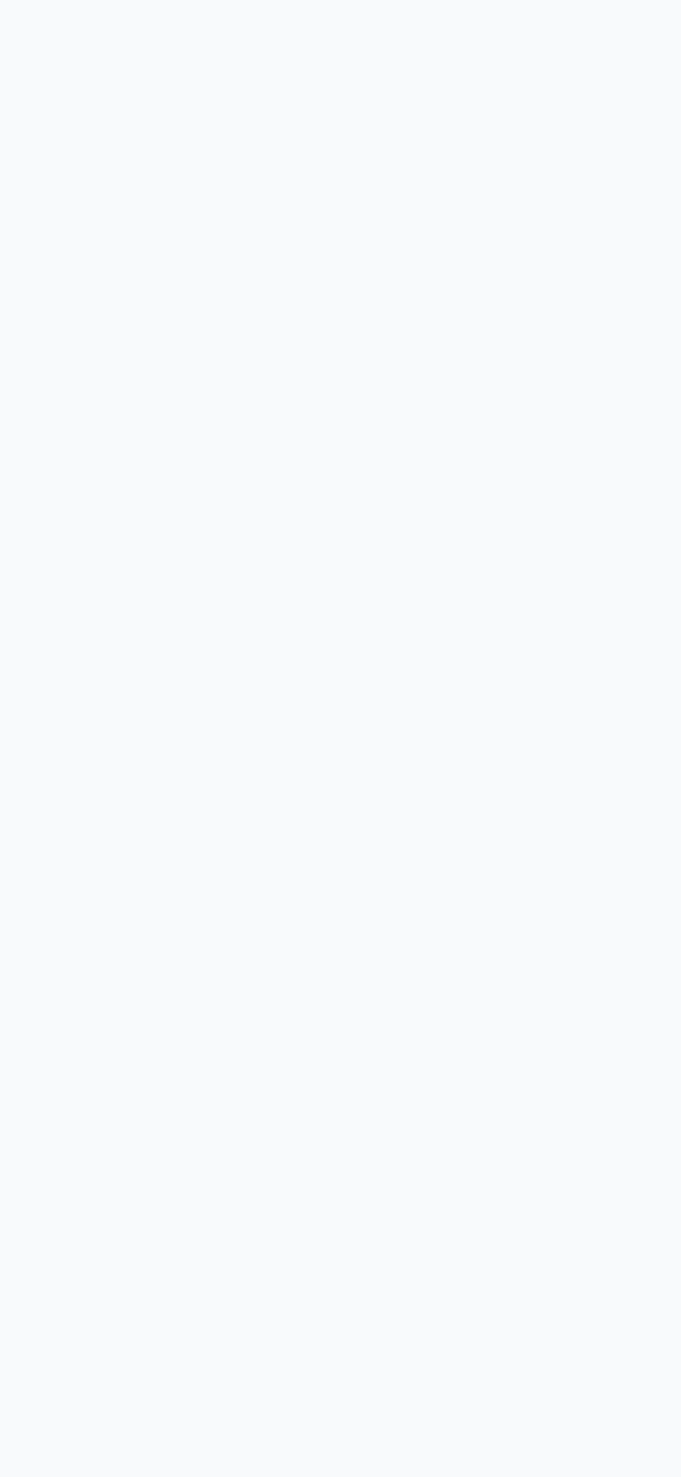
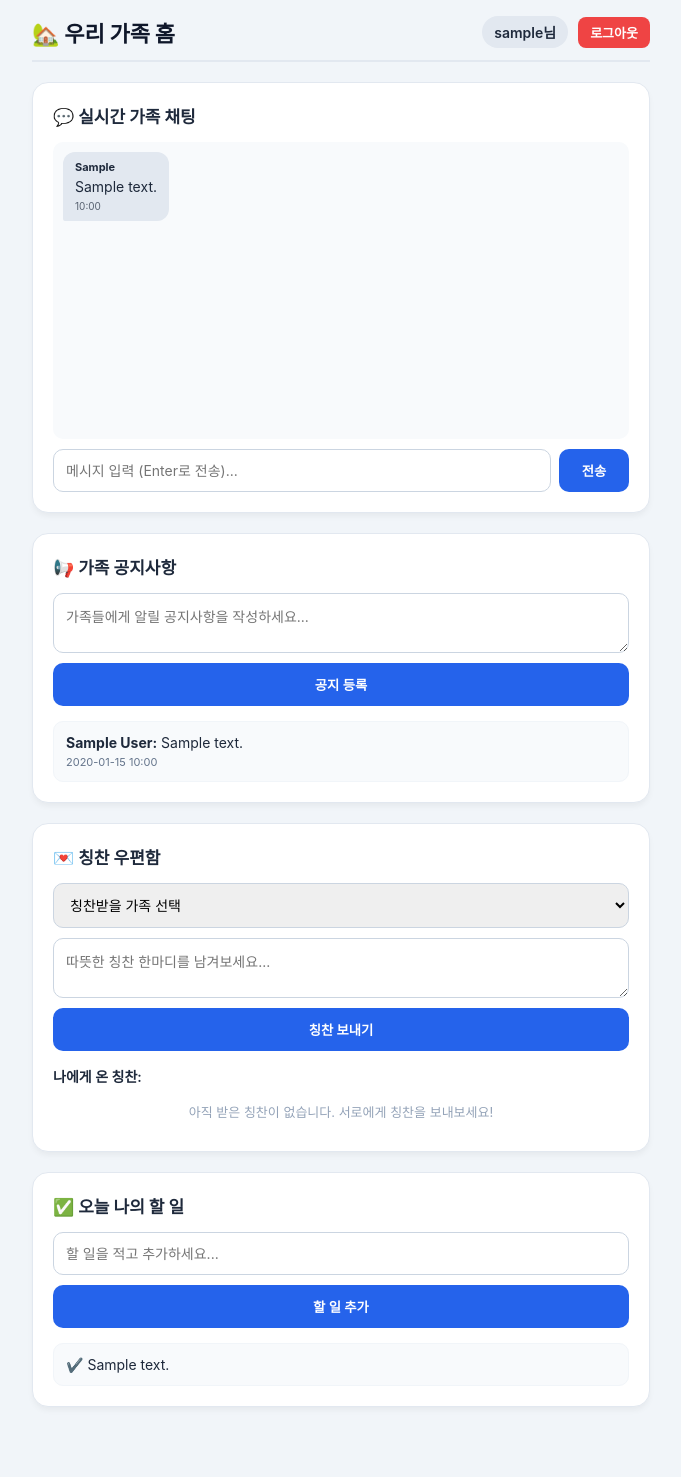
Before and after one commit to wonhee0602-cmyk/family-hub, a Flask app: page / in a window 1280 px wide. Before the commit the part shown is empty. Shown: the whole page, without its empty margins (299-980 px from the left). Before the commit the page ends 800 px from the top, so only its background shows below. Run offline with Flask 3, Linux system fonts and the light colour scheme; a user stored in the database is signed in; tables that the repository leaves empty hold one stand-in row (values such as "Sample post").

Commit message:
Update index.html

```diff
--- a/templates/index.html
+++ b/templates/index.html
@@ -1,52 +1,180 @@
 <!DOCTYPE html>
 <html lang="ko">
 <head>
-    <meta charset="UTF-8">
-    <meta name="viewport" content="width=device-width, initial-scale=1.0">
-    <title>우리 가족 홈</title>
+  <meta charset="UTF-8">
+  <meta name="viewport" content="width=device-width, initial-scale=1.0">
+  <title>우리 가족 홈</title>
+  <link rel="manifest" href="/static/manifest.json">
+  <meta name="theme-color" content="#2563eb">
+  <link rel="stylesheet" href="https://cdnjs.cloudflare.com/ajax/libs/font-awesome/6.4.0/css/all.min.css">
+  <style>
+    * { box-sizing: border-box; margin: 0; padding: 0; font-family: -apple-system, BlinkMacSystemFont, "Segoe UI", Roboto, sans-serif; }
+    body { background: #f1f5f9; color: #1e293b; padding: 16px; max-width: 650px; margin: 0 auto; padding-bottom: 50px; }
 
-    <link rel="manifest" href="{{ url_for('static', filename='manifest.json') }}">
-    <meta name="theme-color" content="#2563eb">
-    <link rel="apple-touch-icon" href="https://cdn-icons-png.flaticon.com/512/619/619153.png">
+    header { display: flex; justify-content: space-between; align-items: center; margin-bottom: 20px; padding-bottom: 12px; border-bottom: 2px solid #e2e8f0; }
+    .brand-title { font-size: 22px; font-weight: 800; color: #0f172a; display: flex; align-items: center; gap: 8px; }
+    .user-info { display: flex; align-items: center; gap: 10px; }
+    .badge-name { background: #e2e8f0; padding: 6px 12px; border-radius: 20px; font-size: 14px; font-weight: 600; }
+    .btn-logout { background: #ef4444; color: white; border: none; padding: 6px 12px; border-radius: 8px; font-size: 13px; font-weight: 600; cursor: pointer; text-decoration: none; }
 
-    <style>
-        * { box-sizing: border-box; margin: 0; padding: 0; font-family: -apple-system, BlinkMacSystemFont, "Segoe UI", Roboto, sans-serif; }
-        body { background: #f8fafc; color: #1e293b; padding: 20px 16px; max-width: 600px; margin: 0 auto; }
+    .card { background: white; border-radius: 16px; padding: 20px; margin-bottom: 20px; box-shadow: 0 4px 6px -1px rgba(0,0,0,0.05); border: 1px solid #e2e8f0; }
+    .card h2 { font-size: 17px; margin-bottom: 14px; display: flex; align-items: center; gap: 8px; color: #1e293b; }
 
-        header { display: flex; justify-content: space-between; align-items: center; margin-bottom: 24px; padding-bottom: 12px; border-bottom: 2px solid #e2e8f0; position: relative; }
+    form { display: flex; flex-direction: column; gap: 10px; margin-bottom: 15px; }
+    input[type="text"], textarea, select { width: 100%; padding: 12px; border: 1px solid #cbd5e1; border-radius: 10px; font-size: 14px; outline: none; }
+    input[type="text"]:focus, textarea:focus, select:focus { border-color: #2563eb; }
+    button.action-btn { background: #2563eb; color: white; border: none; padding: 12px; border-radius: 10px; font-weight: 600; cursor: pointer; }
 
-        .brand-title { font-size: 20px; font-weight: 800; color: #0f172a; cursor: pointer; display: flex; align-items: center; gap: 6px; padding: 4px 8px; border-radius: 8px; transition: background 0.2s; user-select: none; }
-        .brand-title:hover { background: #e2e8f0; }
+    .item-list { list-style: none; display: flex; flex-direction: column; gap: 8px; }
+    .item { background: #f8fafc; padding: 12px; border-radius: 10px; font-size: 14px; border: 1px solid #f1f5f9; }
+    .item-meta { font-size: 11px; color: #64748b; margin-top: 4px; }
+    .empty-text { font-size: 13px; color: #94a3b8; text-align: center; padding: 10px 0; }
 
-        .nav-right { display: flex; align-items: center; gap: 10px; }
+    /* 실시간 채팅 박스 */
+    .chat-container { display: flex; flex-direction: column; height: 350px; }
+    .chat-messages { flex: 1; overflow-y: auto; padding: 10px; background: #f8fafc; border-radius: 10px; display: flex; flex-direction: column; gap: 8px; margin-bottom: 10px; }
+    .chat-bubble { max-width: 80%; padding: 8px 12px; border-radius: 12px; font-size: 14px; line-height: 1.4; }
+    .chat-bubble.mine { align-self: flex-end; background: #2563eb; color: white; border-bottom-right-radius: 2px; }
+    .chat-bubble.other { align-self: flex-start; background: #e2e8f0; color: #1e293b; border-bottom-left-radius: 2px; }
+    .chat-meta { font-size: 10px; opacity: 0.7; margin-top: 2px; }
+    .chat-input-row { display: flex; gap: 8px; }
+    .chat-input-row input { flex: 1; }
+  </style>
+</head>
+<body>
 
-        .icon-btn { position: relative; background: none; border: none; font-size: 24px; cursor: pointer; padding: 4px; display: flex; align-items: center; }
-        .mail-badge { position: absolute; top: 0; right: -4px; background: #ef4444; color: white; border-radius: 50%; font-size: 11px; font-weight: bold; width: 18px; height: 18px; display: flex; align-items: center; justify-content: center; }
+  <header>
+    <div class="brand-title">🏡 우리 가족 홈</div>
+    <div class="user-info">
+      <span class="badge-name">{{ user.username }}님</span>
+      <a href="/logout" class="btn-logout">로그아웃</a>
+    </div>
+  </header>
 
-        .user-dropdown-container { position: relative; }
-        .user-btn { background: #e2e8f0; color: #1e293b; border: 1px solid #cbd5e1; border-radius: 20px; padding: 6px 14px; font-size: 14px; font-weight: bold; cursor: pointer; display: flex; align-items: center; gap: 5px; }
-        .user-btn:hover { background: #cbd5e1; }
-        .dropdown-menu { display: none; position: absolute; right: 0; top: 38px; background: white; border: 1px solid #e2e8f0; border-radius: 12px; box-shadow: 0 10px 25px rgba(0,0,0,0.12); width: 160px; z-index: 50; overflow: hidden; }
-        .dropdown-menu.active { display: block; }
-        .dropdown-item { padding: 12px 14px; font-size: 14px; color: #334155; display: flex; align-items: center; gap: 8px; cursor: pointer; text-decoration: none; border-bottom: 1px solid #f1f5f9; }
-        .dropdown-item:last-child { border-bottom: none; }
-        .dropdown-item:hover { background: #f8fafc; color: #0f172a; }
-        .dropdown-item.logout { color: #ef4444; }
+  <!-- 실시간 가족 단톡방 -->
+  <div class="card">
+    <h2>💬 실시간 가족 채팅</h2>
+    <div class="chat-container">
+      <div class="chat-messages" id="chatList">
+        {% for chat in chat_messages %}
+          <div class="chat-bubble {% if chat.sender == user.username %}mine{% else %}other{% endif %}">
+            {% if chat.sender != user.username %}<div style="font-size:11px; font-weight:bold; margin-bottom:2px;">{{ chat.sender }}</div>{% endif %}
+            <div>{{ chat.message }}</div>
+            <div class="chat-meta">{{ chat.created_at.strftime('%H:%M') }}</div>
+          </div>
+        {% endfor %}
+      </div>
+      <div class="chat-input-row">
+        <input type="text" id="chatInput" placeholder="메시지 입력 (Enter로 전송)..." onkeypress="if(event.key==='Enter') sendChat()">
+        <button class="action-btn" onclick="sendChat()" style="width:70px;">전송</button>
+      </div>
+    </div>
+  </div>
 
-        .card { background: white; border-radius: 14px; padding: 18px; margin-bottom: 20px; box-shadow: 0 2px 8px rgba(0,0,0,0.04); border: 1px solid #e2e8f0; }
-        .card h2 { font-size: 16px; margin-bottom: 12px; display: flex; align-items: center; gap: 6px; }
-        form { display: flex; flex-direction: column; gap: 8px; margin-bottom: 14px; }
-        input[type="text"], textarea, select { width: 100%; padding: 10px 12px; border: 1px solid #cbd5e1; border-radius: 8px; font-size: 14px; outline: none; }
-        input[type="text"]:focus, textarea:focus, select:focus { border-color: #2563eb; }
-        textarea { resize: vertical; min-height: 60px; }
-        button.action-btn { background: #2563eb; color: white; border: none; padding: 10px; border-radius: 8px; font-weight: 600; cursor: pointer; font-size: 14px; }
-        button.action-btn:hover { background: #1d4ed8; }
+  <!-- 공지사항 -->
+  <div class="card">
+    <h2>📢 가족 공지사항</h2>
+    <form action="/add_notice" method="POST">
+      <textarea name="content" rows="2" placeholder="가족들에게 알릴 공지사항을 작성하세요..." required></textarea>
+      <button type="submit" class="action-btn">공지 등록</button>
+    </form>
+    <ul class="item-list" id="noticeList">
+      {% for notice in notices %}
+        <li class="item">
+          <strong>{{ notice.author }}:</strong> {{ notice.content }}
+          <div class="item-meta">{{ notice.created_at.strftime('%Y-%m-%d %H:%M') }}</div>
+        </li>
+      {% else %}
+        <div class="empty-text">등록된 공지가 없습니다.</div>
+      {% endfor %}
+    </ul>
+  </div>
 
-        .item-list { list-style: none; display: flex; flex-direction: column; gap: 8px; }
-        .item { background: #f1f5f9; padding: 10px 12px; border-radius: 8px; font-size: 14px; line-height: 1.4; }
-        .item-meta { font-size: 11px; color: #64748b; margin-top: 4px; display: block; }
-        .empty-text { font-size: 13px; color: #94a3b8; text-align: center; padding: 8px 0; }
+  <!-- 칭찬 우편함 -->
+  <div class="card">
+    <h2>💌 칭찬 우편함</h2>
+    <form action="/add_praise" method="POST">
+      <select name="receiver" required>
+        <option value="">칭찬받을 가족 선택</option>
+        {% for u in all_users %}
+          {% if u.username != user.username %}
+            <option value="{{ u.username }}">{{ u.username }}</option>
+          {% endif %}
+        {% endfor %}
+      </select>
+      <textarea name="content" rows="2" placeholder="따뜻한 칭찬 한마디를 남겨보세요..." required></textarea>
+      <button type="submit" class="action-btn">칭찬 보내기</button>
+    </form>
+    <div style="font-weight: 600; font-size: 14px; margin-top: 10px; margin-bottom: 6px;">나에게 온 칭찬:</div>
+    <ul class="item-list" id="praiseList">
+      {% for praise in my_praises %}
+        <li class="item" style="background: #fef3c7; border: 1px solid #fde68a;">
+          <strong>From. {{ praise.sender }}</strong>: {{ praise.content }}
+          <div class="item-meta">{{ praise.created_at.strftime('%Y-%m-%d %H:%M') }}</div>
+        </li>
+      {% else %}
+        <div class="empty-text">아직 받은 칭찬이 없습니다. 서로에게 칭찬을 보내보세요!</div>
+      {% endfor %}
+    </ul>
+  </div>
 
-        /* 모달 공통 스타일 */
-        .modal-overlay { display: none; position: fixed; top: 0; left: 0; width: 100%; height: 100%; background: rgba(0,0,0,0.5); z-index: 100; justify-content: center; align-items: center; padding: 16px; }
-        .modal-
+  <!-- 할 일 목록 -->
+  <div class="card">
+    <h2>✅ 오늘 나의 할 일</h2>
+    <form action="/add_todo" method="POST">
+      <input type="text" name="content" placeholder="할 일을 적고 추가하세요..." required>
+      <button type="submit" class="action-btn">할 일 추가</button>
+    </form>
+    <ul class="item-list">
+      {% for todo in todos %}
+        <li class="item">✔️ {{ todo.content }}</li>
+      {% else %}
+        <div class="empty-text">등록된 할 일이 없습니다.</div>
+      {% endfor %}
+    </ul>
+  </div>
+
+  <script>
+    // 채팅 전송
+    async function sendChat() {
+      const input = document.getElementById('chatInput');
+      const text = input.value.trim();
+      if (!text) return;
+      input.value = '';
+
+      await fetch('/api/chat/send', {
+        method: 'POST',
+        headers: { 'Content-Type': 'application/json' },
+        body: JSON.stringify({ message: text })
+      });
+      syncData();
+    }
+
+    // 2초마다 무새로고침 백그라운드 동기화
+    async function syncData() {
+      try {
+        const res = await fetch('/api/live_sync');
+        if (!res.ok) return;
+        const data = await res.json();
+
+        // 채팅 업데이트
+        const chatBox = document.getElementById('chatList');
+        chatBox.innerHTML = data.chats.map(c => `
+          <div class="chat-bubble ${c.is_me ? 'mine' : 'other'}">
+            ${!c.is_me ? `<div style="font-size:11px; font-weight:bold; margin-bottom:2px;">${c.sender}</div>` : ''}
+            <div>${c.message}</div>
+            <div class="chat-meta">${c.time}</div>
+          </div>
+        `).join('');
+        chatBox.scrollTop = chatBox.scrollHeight;
+      } catch (err) {}
+    }
+
+    setInterval(syncData, 2000);
+    window.onload = () => {
+      const chatBox = document.getElementById('chatList');
+      if (chatBox) chatBox.scrollTop = chatBox.scrollHeight;
+    };
+  </script>
+</body>
+</html>
```
